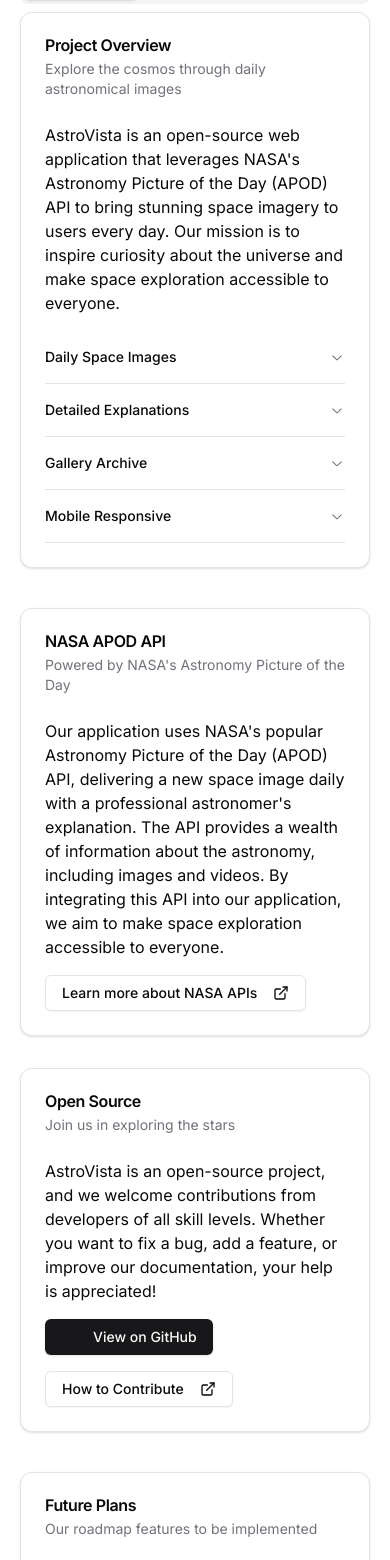
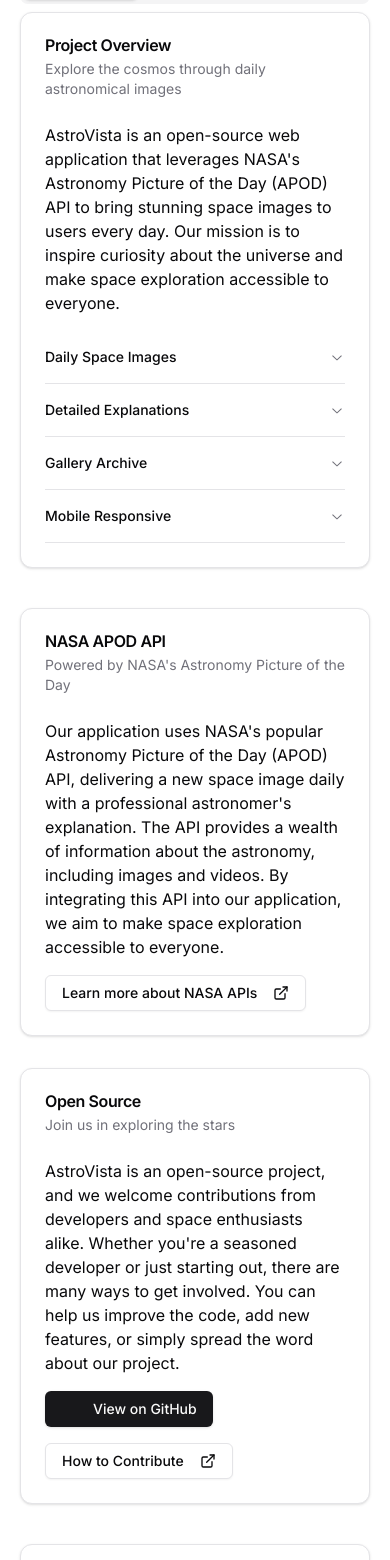
Before and after one commit to FernaandoJr/astrovista, a Next.js app: page /about in a window 390 px wide. Shown: the part 788-2348 px from the top of the page. Built offline with nearby package versions, Linux system fonts and the light colour scheme; some icons are missing.

Commit message:
updating and improving about-us page in mobile devices

```diff
--- a/app/(pages)/about/page.tsx
+++ b/app/(pages)/about/page.tsx
@@ -24,7 +24,7 @@
   { name: "v0", icon: "/icons/svg/v0.svg" },
 ]
 
-const FuturePlans = [{ desc: "Implementing a user favorite system to save and categorize favorite images." }, { desc: "Add filters in the gallery section, allowing the user to filter by a specific date or media type." }, { desc: "Internalization by changing automatically to the user current device language." }, { desc: "Mars Hover Photos NASA API implementation" }]
+const FuturePlans = [{ desc: "Implementing a user favorite system to save and categorize favorite images." }, { desc: "Internalization by changing automatically to the user current device language." }, { desc: "Mars Hover Photos NASA API implementation" }]
 
 const Contributors = [
   {
@@ -37,21 +37,25 @@
   },
 ]
 
+const projectOverview = "AstroVista is an open-source web application that leverages NASA's Astronomy Picture of the Day (APOD) API to bring stunning space images to users every day. Our mission is to inspire curiosity about the universe and make space exploration accessible to everyone."
+
 const features = [
   { title: "Daily Space Images", description: "Explore a new astronomical fetched every day." },
-  { title: "Detailed Explanations", description: "Learn about each image from astronomers." },
-  { title: "Gallery Archive", description: "Dive into past APODs and discover the universe&apos;s history." },
+  { title: "Detailed Explanations", description: "Learn about each image from astronomers explanation." },
+  { title: "Gallery Archive", description: "Browse all APODs since 1995, with search, sort by title, and filter by image or video." },
   { title: "Mobile Responsive", description: "Enjoy the cosmos on any device, anywhere." },
 ]
 
 const AditionalInfo = "Our application uses NASA's popular Astronomy Picture of the Day (APOD) API, delivering a new space image daily with a professional astronomer's explanation. The API provides a wealth of information about the astronomy, including images and videos. By integrating this API into our application, we aim to make space exploration accessible to everyone."
 
+const openSource = "AstroVista is an open-source project, and we welcome contributions from developers and space enthusiasts alike. Whether you're a seasoned developer or just starting out, there are many ways to get involved. You can help us improve the code, add new features, or simply spread the word about our project."
+
 export default function AboutUs() {
   const [activeTab, setActiveTab] = useState("overview")
-
   return (
     <>
       <GridBackground text="About Us" subtitle="An open-source project bringing the wonders of space to your screen, powered by NASA's Astronomy Picture of the Day API." />
+      <div className="mx-auto w-full md:container">
         <div className="mx-auto space-y-10 px-4 py-10 sx:mx-3 sx:px-2 sx:py-2">
           <motion.section initial={{ opacity: 0, y: 20 }} animate={{ opacity: 1, y: 0 }} transition={{ duration: 0.5 }} className="space-y-4 text-center"></motion.section>
 
@@ -69,7 +73,7 @@
                   <CardDescription>Explore the cosmos through daily astronomical images</CardDescription>
                 </CardHeader>
                 <CardContent className="space-y-4">
-                <p>AstroVista is an open-source web application that leverages NASA&apos;s Astronomy Picture of the Day (APOD) API to bring stunning space imagery to users every day. Our mission is to inspire curiosity about the universe and make space exploration accessible to everyone.</p>
+                  <p>{projectOverview}</p>
                   <Accordion type="single" collapsible className="w-full">
                     {features.map((feature, index) => (
                       <AccordionItem value={`item-${index}`} key={index}>
@@ -92,7 +96,7 @@
                 <CardContent>
                   <div className="flex flex-wrap justify-center gap-4">
                     {technologies.map((tech) => (
-                    <motion.div key={tech.name} className="flex flex-col items-center space-y-2" whileHover={{ scale: 1.1 }} whileTap={{ scale: 0.9 }}>
+                      <motion.div key={tech.name} className="flex flex-col items-center space-y-2" whileHover={{ scale: 1.05 }} whileTap={{ scale: 0.99 }}>
                         <div className="p-2">
                           <Image src={tech.icon} alt={tech.name} width={80} height={80} className="" />
                         </div>
@@ -139,13 +143,13 @@
 
             {/* Open Source */}
             <motion.div initial={{ opacity: 0, y: 20 }} animate={{ opacity: 1, y: 0 }} transition={{ duration: 0.5, delay: 0.2 }}>
-            <Card>
+              <Card className="flex h-full flex-col justify-center">
                 <CardHeader>
                   <CardTitle>Open Source</CardTitle>
                   <CardDescription>Join us in exploring the stars</CardDescription>
                 </CardHeader>
                 <CardContent className="space-y-4">
-                <p>AstroVista is an open-source project, and we welcome contributions from developers of all skill levels. Whether you want to fix a bug, add a feature, or improve our documentation, your help is appreciated!</p>
+                  <p>{openSource}</p>
                   <div className="flex flex-wrap gap-4">
                     <Button asChild>
                       <Link href="https://github.com/FernaandoJr/AstroVista" target="_blank" rel="noopener noreferrer">
@@ -181,6 +185,7 @@
             </Card>
           </motion.div>
         </div>
+      </div>
     </>
   )
 }
--- a/components/astrovista/footer.tsx
+++ b/components/astrovista/footer.tsx
@@ -1,5 +1,5 @@
 import Link from "next/link"
-import { SiGithub } from "@icons-pack/react-simple-icons"
+import { SiGithub, SiInstagram } from "@icons-pack/react-simple-icons"
 
 import { Separator } from "@/components/ui/separator"
 import PlanetLogo from "./planet-logo"
@@ -8,18 +8,21 @@
 
 export default function Footer() {
   return (
-    <footer className="bg-background">
+    <footer className="mx-auto w-full bg-background md:container">
       <div className="mx-auto px-4 py-16 sx:mx-3 sx:px-3 sm:px-6 lg:px-8">
-        <div className="grid grid-cols-1 gap-8 lg:grid-cols-3">
+        <div className="flex flex-wrap gap-10">
           <div>
             <div className="flex items-center">
               <PlanetLogo size={28} />
               <span className="ml-2 text-xl font-bold">AstroVista</span>
             </div>
             <p className="mt-4 max-w-xs text-sm text-muted-foreground">{description}</p>
-            <div className="mt-8 flex space-x-6 text-muted-foreground">
+            <div className="mt-6 flex gap-4 text-muted-foreground">
               <Link className="hover:text-primary" href="https://github.com/FernaandoJr/AstroVista" aria-label="Github">
                 <SiGithub className="h-6 w-6" />
+              </Link>
+              <Link className="hover:text-primary" href="https://instagram.com/astrovista.app" aria-label="Instagram">
+                <SiInstagram className="h-6 w-6" />
               </Link>
             </div>
           </div>
```
Lines whose indentation alone changed are shown as unchanged.
